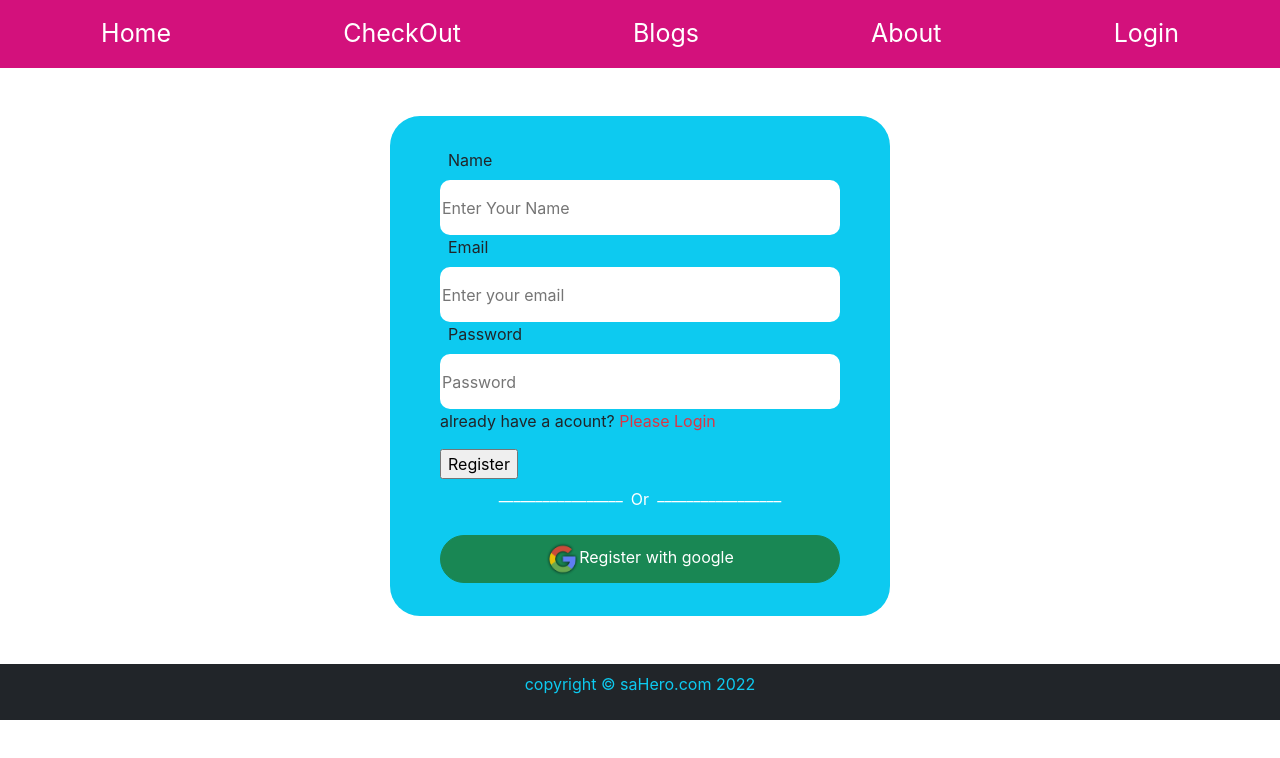
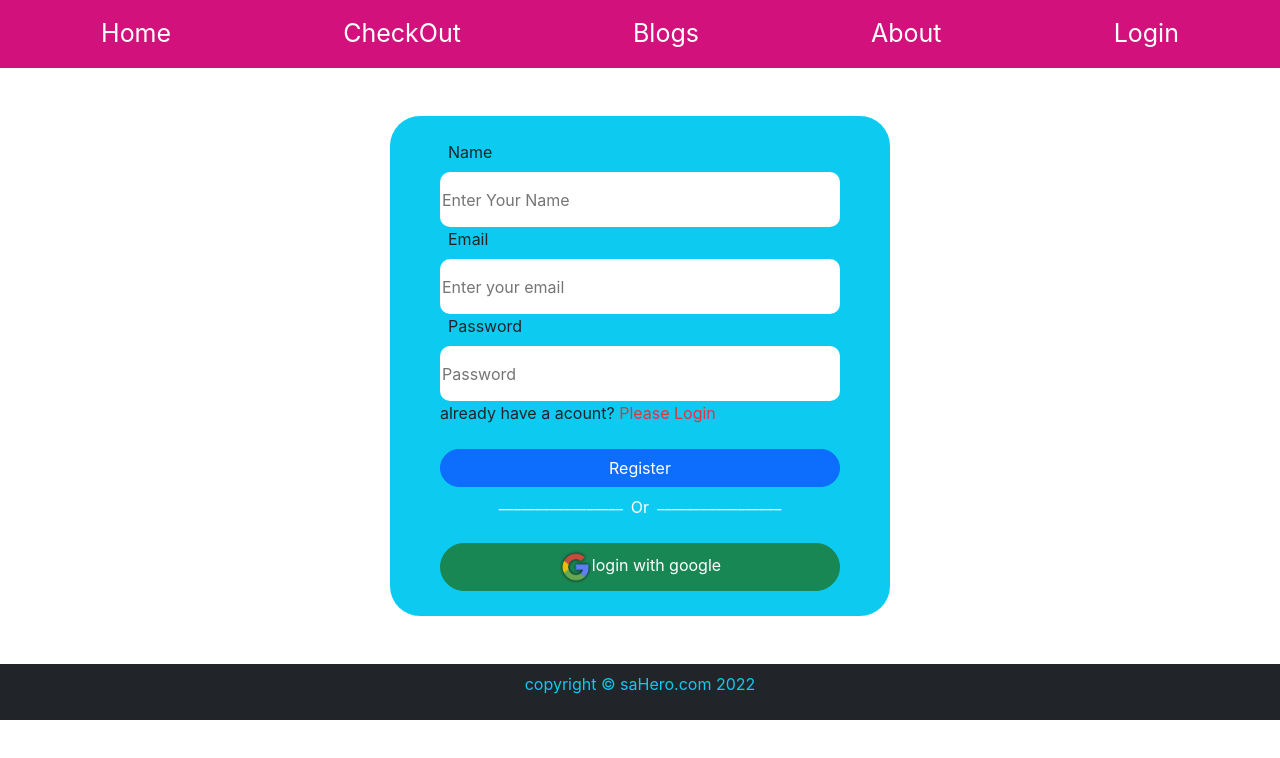
Before and after one commit to SHOHAG1611/digital-tutor-center, a React (Create React App) app: page /register in a window 1280 px wide. Shown: the top 758 px of the page. Built offline with nearby package versions, Linux system fonts and the light colour scheme; no server answers.

Commit message:
google login system done

```diff
--- /dev/null
+++ b/src/components/Login/Google/Google.js
@@ -0,0 +1,41 @@
+import React from 'react';
+import { useSignInWithGoogle } from 'react-firebase-hooks/auth';
+import { useNavigate } from 'react-router-dom';
+import auth from '../../../firebase.init';
+import googleLogo from '../../img/google/google.png'
+const Google = () => {
+    const [signInWithGoogle, user, loading, error] = useSignInWithGoogle(auth);
+    const navigate =useNavigate();
+    let errorMassage;
+    if (error) {
+           errorMassage=<p>Error: {error?.message}</p>
+      }
+      if(user){
+          navigate('/checkout')
+      }
+
+    return (
+        <div>
+            <div className='another-option text-white'>
+                <div>
+                    <p>_________________</p>
+                </div>
+                <div>
+                    <p className='mt-2 mx-2'>Or</p>
+                </div>
+                <div>
+                    <p>_________________</p>
+                </div>
+            </div>
+            <div>
+                {/* <p className='text-danger'>error: {error?.message}</p> */}
+                {errorMassage}
+            </div>
+            <button onClick={()=>signInWithGoogle()} className='btn btn-success mt-2 mx-auto w-100 rounded-pill'>
+                <img src={googleLogo} alt="" />
+                login with google </button>
+        </div>
+    );
+};
+
+export default Google;
--- a/src/components/Login/Login/Login.js
+++ b/src/components/Login/Login/Login.js
@@ -1,9 +1,9 @@
 import React, { useRef } from 'react';
 import { Link, useLocation, useNavigate } from 'react-router-dom';
 import './Login.css'
-import googleLogo from '../../img/google/google.png'
 import { useSignInWithEmailAndPassword } from 'react-firebase-hooks/auth';
 import auth from '../../../firebase.init';
+import Google from '../Google/Google';
 
 const Login = () => {
     const emailUseRef = useRef('');
@@ -46,21 +46,7 @@ const Login = () => {
                 <br />
                 <p>create a acount <Link to='/register' onClick={goingToRegister} className='text-danger pe-auto text-decoration-none' >Please Register</Link></p>
                 <input className='btn btn-primary mt-2 mx-auto w-100 rounded-pill' type="submit" value="Login" />
-                <div className='another-option text-white'>
-                    <div>
-                        <p>_________________</p>
-                    </div>
-                    <div>
-                        <p className='mt-2 mx-2'>Or</p>
-                    </div>
-                    <div>
-
-                        <p>_________________</p>
-                    </div>
-                </div>
-                <button className='btn btn-success mt-2 mx-auto w-100 rounded-pill'>
-                    <img src={googleLogo} alt="" />
-                    login with google </button>
+                <Google></Google>
             </form>
         </div>
     );
--- a/src/components/Login/Register/Register/Register.js
+++ b/src/components/Login/Register/Register/Register.js
@@ -1,9 +1,9 @@
 import React from 'react';
 import { Link, useNavigate } from 'react-router-dom';
-import googleLogo from '../../../img/google/google.png'
 import { useCreateUserWithEmailAndPassword } from 'react-firebase-hooks/auth';
 import auth from '../../../../firebase.init';
 import './Register.css'
+import Google from '../../Google/Google';
 
 const Register = () => {
     const [
@@ -46,21 +46,8 @@ const Register = () => {
                 <input className='form-input' type="password" name="password" id="" placeholder='Password' />
                 <br />
                 <p>already have a acount? <Link to='/login' onClick={goingToLogin} className='text-danger pe-auto text-decoration-none' >Please Login</Link></p>
-                <input type="submit" value="Register" />
-                <div className='another-option text-white'>
-                    <div>
-                        <p>_________________</p>
-                    </div>
-                    <div>
-                        <p className='mt-2 mx-2'>Or</p>
-                    </div>
-                    <div>
-                        <p>_________________</p>
-                    </div>
-                </div>
-                <button className='btn btn-success mt-2 mx-auto w-100 rounded-pill'>
-                    <img src={googleLogo} alt="" />
-                    Register with google </button>
+                <input  className='btn btn-primary mt-2 mx-auto w-100 rounded-pill' type="submit" value="Register" />
+                <Google></Google>
             </form>
         </div>
     );
--- a/src/components/Share/Banar/Banar.css
+++ b/src/components/Share/Banar/Banar.css
@@ -1,4 +1,4 @@
 .home-benar img{
-    height: 600px;
+    height: 530px;
 
 }
--- a/src/components/Share/Header/Header.js
+++ b/src/components/Share/Header/Header.js
@@ -11,7 +11,7 @@ const Header = () => {
         signOut(auth);
     }
     return (
-   <nav className='header-style d-flex justify-content-around'>
+   <nav className='header-style d-flex justify-content-around sticky-top'>
        <CustomLink to='/'>Home</CustomLink>
        <CustomLink to='/checkout'>CheckOut</CustomLink>
        <CustomLink to='/blogs'>Blogs</CustomLink>
```
